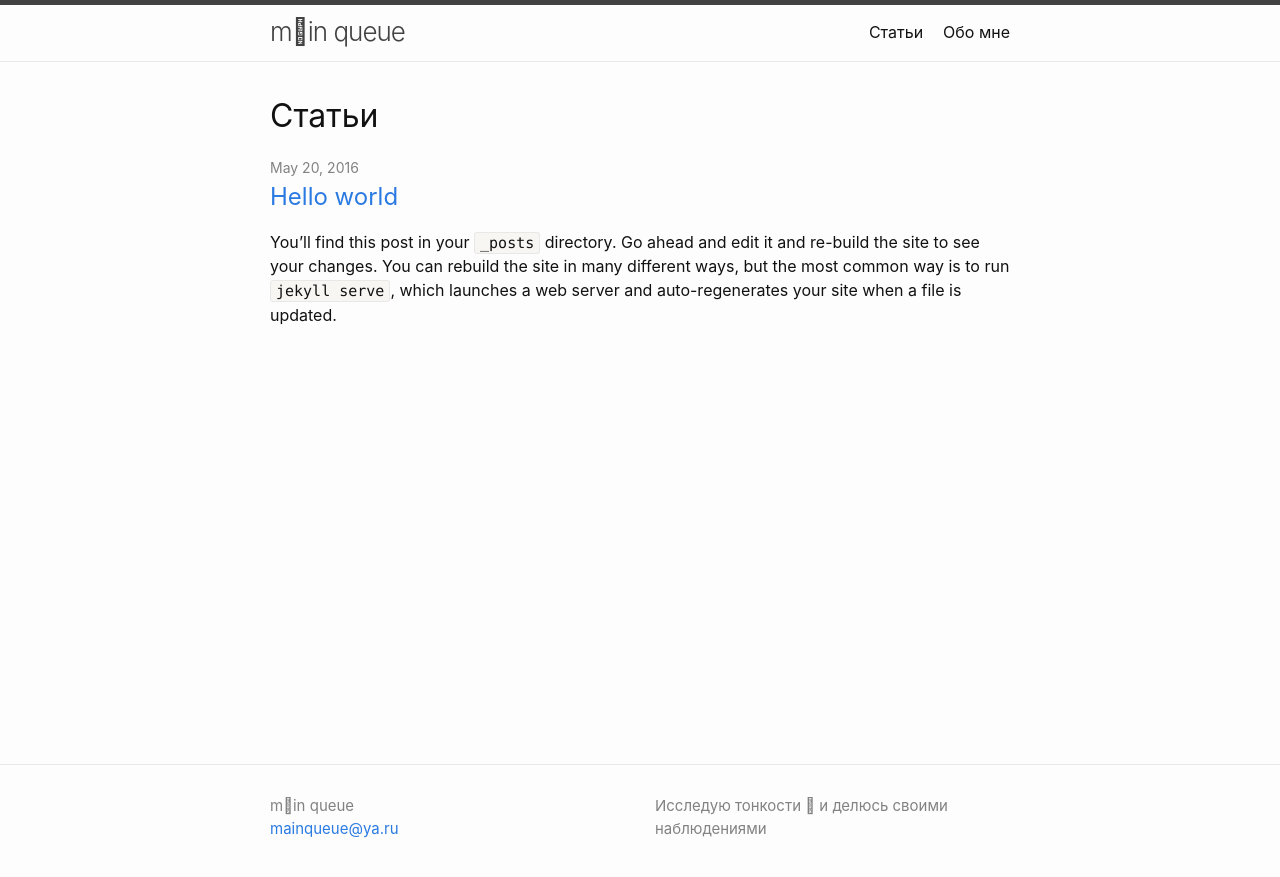
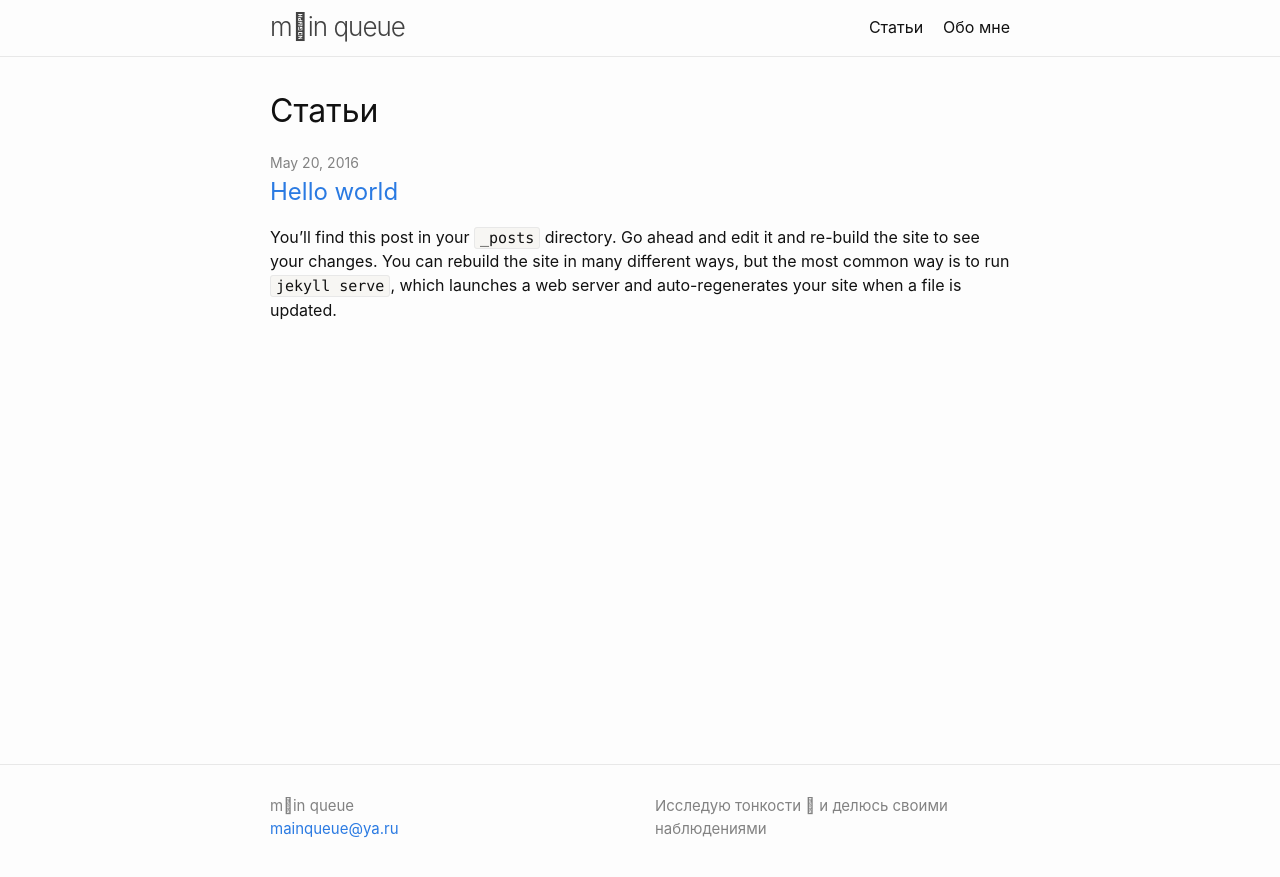
Before and after one commit to mainqueue/mainqueue.github.io, a Jekyll site: the page built from index.md, in a window 1280 px wide. Shown: the top 877 px of the page. Built offline with Jekyll 4.4.1, drawn with Linux system fonts in a browser that asks for light colours.

Commit message:
Remove header top border

```diff
--- a/_sass/minima/_layout.scss
+++ b/_sass/minima/_layout.scss
@@ -2,7 +2,7 @@
  * Site header
  */
 .site-header {
-  border-top: 5px solid $border-color-03;
+  border-top: 0px solid $border-color-01;
   border-bottom: 1px solid $border-color-01;
   min-height: $spacing-unit * 1.865;
   line-height: $base-line-height * $base-font-size * 2.25;
```
